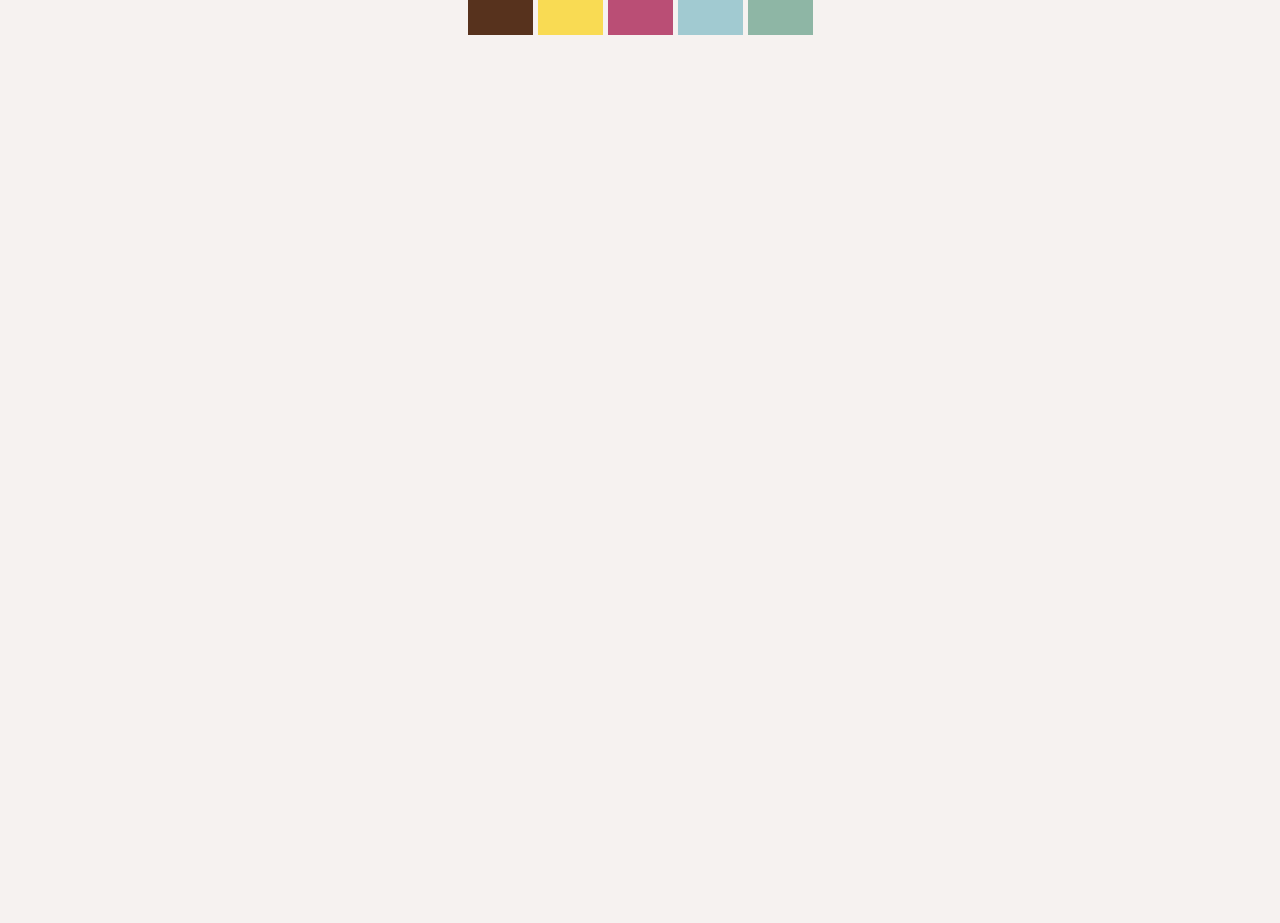
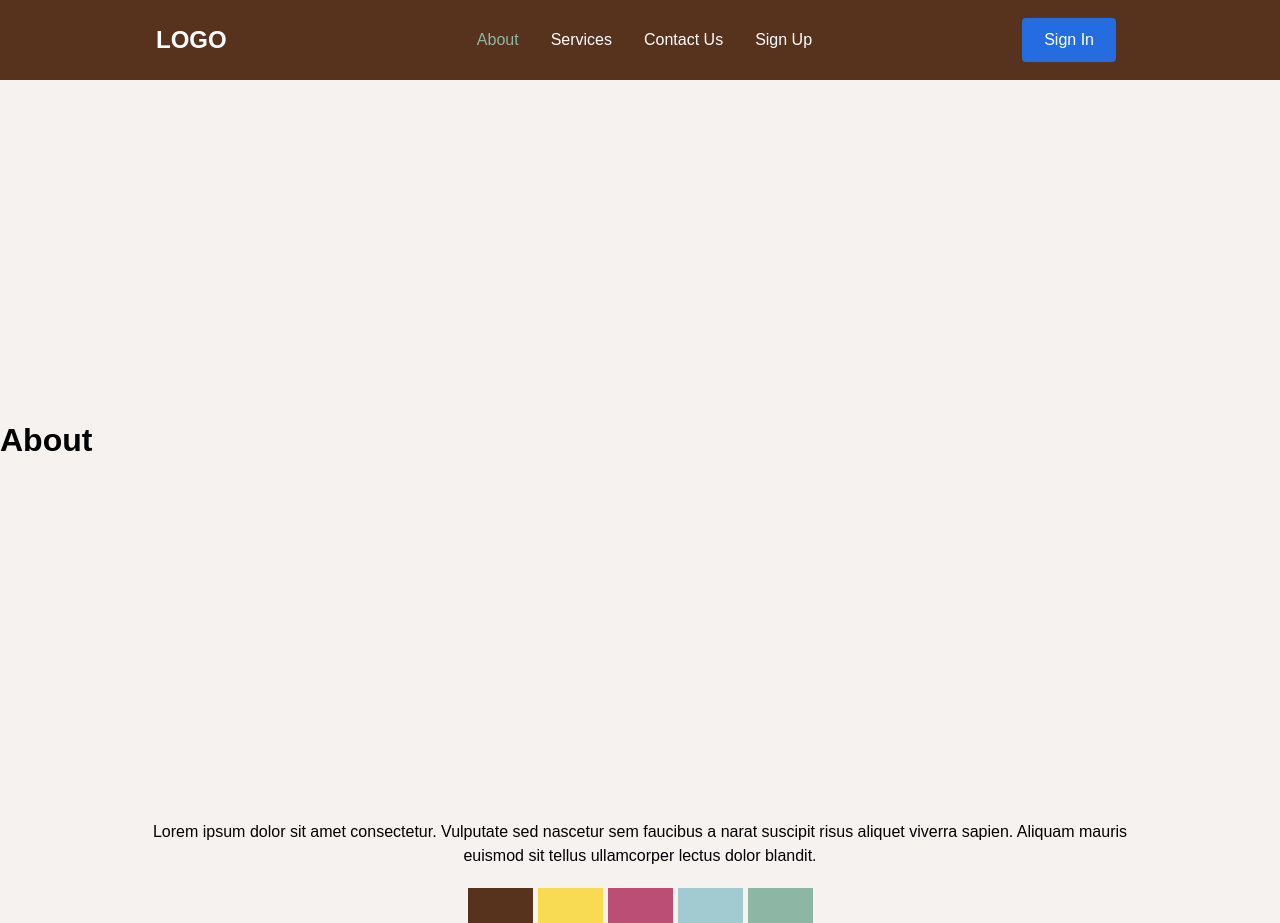
Before and after one commit to max481516/visitesparfums.com, a React (Vite) app: page /about in a window 1280 px wide. Before the commit the page ends 800 px from the top, so only its background shows below. Built offline with nearby package versions, Linux system fonts and the light colour scheme.

Commit message:
navbar and router added

```diff
--- a/package.json
+++ b/package.json
@@ -11,7 +11,10 @@
   },
   "dependencies": {
     "react": "^18.2.0",
-    "react-dom": "^18.2.0"
+    "react-dom": "^18.2.0",
+    "react-icons": "^5.2.1",
+    "react-router-dom": "^6.23.1",
+    "styled-components": "^6.1.11"
   },
   "devDependencies": {
     "@types/react": "^18.2.66",
--- a/src/App.jsx
+++ b/src/App.jsx
@@ -1,8 +1,23 @@
+import { Route, BrowserRouter as Router, Routes } from "react-router-dom";
 import Decoration from "./components/Decoration";
+import Header from "./components/Header";
+import Navbar from "./components/Navbar";
+import Home from "./pages";
+import About from "./pages/about";
+import GlobalStyles from "./GlobalStyles";
 
 function App() {
   return (
     <main>
+      <Router>
+        <GlobalStyles />
+        <Navbar />
+        <Routes>
+          <Route path="/" exact element={<Home />} />
+          <Route path="/about" exact element={<About />} />
+        </Routes>
+      </Router>
+      <Header />
       <Decoration />
     </main>
   );
--- /dev/null
+++ b/src/GlobalStyles.js
@@ -0,0 +1,15 @@
+import { createGlobalStyle } from "styled-components";
+
+const GlobalStyles = createGlobalStyle`
+:root {
+    --color-brown: #57321d;
+    --color-yellow: #f9db53;
+    --color-pink: #ba4e75;
+    --color-orange: #eea04c;
+    --color-blue: #a1cad1;
+    --color-green: #8eb6a5;
+    --color-grey: #d9d9d9;
+  }
+`;
+
+export default GlobalStyles;
--- a/src/components/Header.jsx
+++ b/src/components/Header.jsx
@@ -1,3 +1,9 @@
 export default function Header() {
-  return <div>Header</div>;
+  return (
+    <div className="header">
+      Lorem ipsum dolor sit amet consectetur. Vulputate sed nascetur sem
+      faucibus a narat suscipit risus aliquet viverra sapien. Aliquam mauris
+      euismod sit tellus ullamcorper lectus dolor blandit.
+    </div>
+  );
 }
--- a/src/components/Navbar.jsx
+++ b/src/components/Navbar.jsx
@@ -1,3 +1,160 @@
+import styled from "styled-components";
+import { NavLink as Link } from "react-router-dom";
+import { FaBars } from "react-icons/fa";
+import { AiOutlineClose } from "react-icons/ai";
+import { useState } from "react";
+
 export default function Navbar() {
-  return <div>Navbar</div>;
+  const [isOpen, setIsOpen] = useState(false);
+
+  const handleToggle = () => {
+    setIsOpen(!isOpen);
+  };
+
+  return (
+    <>
+      <Nav>
+        <NavLink to="/">
+          <h1>LOGO</h1>
+        </NavLink>
+        <Bars onClick={handleToggle} />
+        <NavMenu>
+          <NavLink to="/about">About</NavLink>
+          <NavLink to="/services">Services</NavLink>
+          <NavLink to="/contact-us">Contact Us</NavLink>
+          <NavLink to="/sign-up">Sign Up</NavLink>
+        </NavMenu>
+        <NavBtn>
+          <NavBtnLink to="/sign-in">Sign In</NavBtnLink>
+        </NavBtn>
+      </Nav>
+      <Sidebar isOpen={isOpen} toggle={handleToggle}>
+        <SideMenu>
+          <SideBarLink
+            style={{ justifyContent: "flex-end", fontSize: "2.5rem" }}
+            onClick={handleToggle}
+          >
+            <AiOutlineClose />
+          </SideBarLink>
+          <SideBarLink onClick={handleToggle} to="/about">
+            About
+          </SideBarLink>
+          <SideBarLink to="/services">Services</SideBarLink>
+          <SideBarLink to="/contact-us">Contact Us</SideBarLink>
+          <SideBarLink to="/sign-up">Sign Up</SideBarLink>
+        </SideMenu>
+      </Sidebar>
+    </>
+  );
 }
+
+const Sidebar = styled.aside`
+  position: fixed;
+  width: 350px;
+  height: 100%;
+  background: var(--color-brown);
+  top: 0;
+  transition: 0.3s ease-in-out;
+  right: ${({ isOpen }) => (isOpen ? "0" : "-1000px")};
+
+  @media screen and (max-width: 550px) {
+    width: 100%;
+  }
+`;
+
+const SideMenu = styled.div`
+  display: flex
+  align-items: center;
+  height: 100%;
+`;
+
+const SideBarLink = styled(Link)`
+  color: #fff;
+  display: flex;
+  justify-content: center;
+  align-items: center;
+  text-decoration: none;
+  padding: 0 1rem;
+  cursor: pointer;
+  margin: 1rem 0;
+  font-size: 1.5rem;
+
+  &.active {
+    color: var(--color-green);
+  }
+`;
+
+const Nav = styled.nav`
+  background: var(--color-brown);
+  height: 80px;
+  display: flex;
+  justify-content: space-between;
+  padding: 0.5rem calc((100vw - 1000px) / 2);
+  z-index: 10;
+`;
+
+const NavLink = styled(Link)`
+  color: #fff;
+  display: flex;
+  align-items: center;
+  text-decoration: none;
+  padding: 0 1rem;
+  height: 100%;
+  cursor: pointer;
+
+  &.active {
+    color: var(--color-green);
+  }
+`;
+
+const Bars = styled(FaBars)`
+  display: none;
+  color: #fff;
+
+  @media screen and (max-width: 768px) {
+    display: block;
+    position: absolute;
+    top: 0;
+    right: 0;
+    transform: translate(-100%, 75%);
+    font-size: 1.8rem;
+    cursor: pointer;
+  }
+`;
+
+const NavMenu = styled.div`
+  display: flex;
+  align-items: center;
+  margin-right: -24px;
+
+  @media screen and (max-width: 768px) {
+    display: none;
+  }
+`;
+
+const NavBtn = styled.nav`
+  display: flex;
+  align-items: center;
+  margin-right: 24px;
+
+  @media screen and (max-width: 768px) {
+    display: none;
+  }
+`;
+
+const NavBtnLink = styled(Link)`
+  border-radius: 4px;
+  background: #256ce1;
+  padding: 10px 22px;
+  color: #fff;
+  border: none;
+  outline: none;
+  cursor: pointer;
+  transition: all 0.2s ease-in-out;
+  text-decoration: none;
+
+    &:hover {
+        transition: all 0.2s ease-in-out;
+        background: #fff;
+        color: #010606;
+`;
--- a/src/index.css
+++ b/src/index.css
@@ -73,9 +73,9 @@ body {
 }
 
 .header {
-  margin-right: auto;
-  margin-left: auto;
-  width: 400px;
+  margin: calc(20rem / 16) auto;
+  width: 80dvw;
+  text-align: center;
 }
 
 .decoration {
--- /dev/null
+++ b/src/pages/about.jsx
@@ -0,0 +1,14 @@
+export default function About() {
+  return (
+    <div
+      style={{
+        display: "flex",
+        justifyConten: "center",
+        alignItems: "center",
+        height: "90dvh",
+      }}
+    >
+      <h1>About</h1>
+    </div>
+  );
+}
--- /dev/null
+++ b/src/pages/index.jsx
@@ -0,0 +1,14 @@
+export default function Home() {
+  return (
+    <div
+      style={{
+        display: "flex",
+        justifyConten: "center",
+        alignItems: "center",
+        height: "90dvh",
+      }}
+    >
+      <h1>Home</h1>
+    </div>
+  );
+}
```
Also changed, not shown: 1 other file (tests, documents, lock files or other folders).
